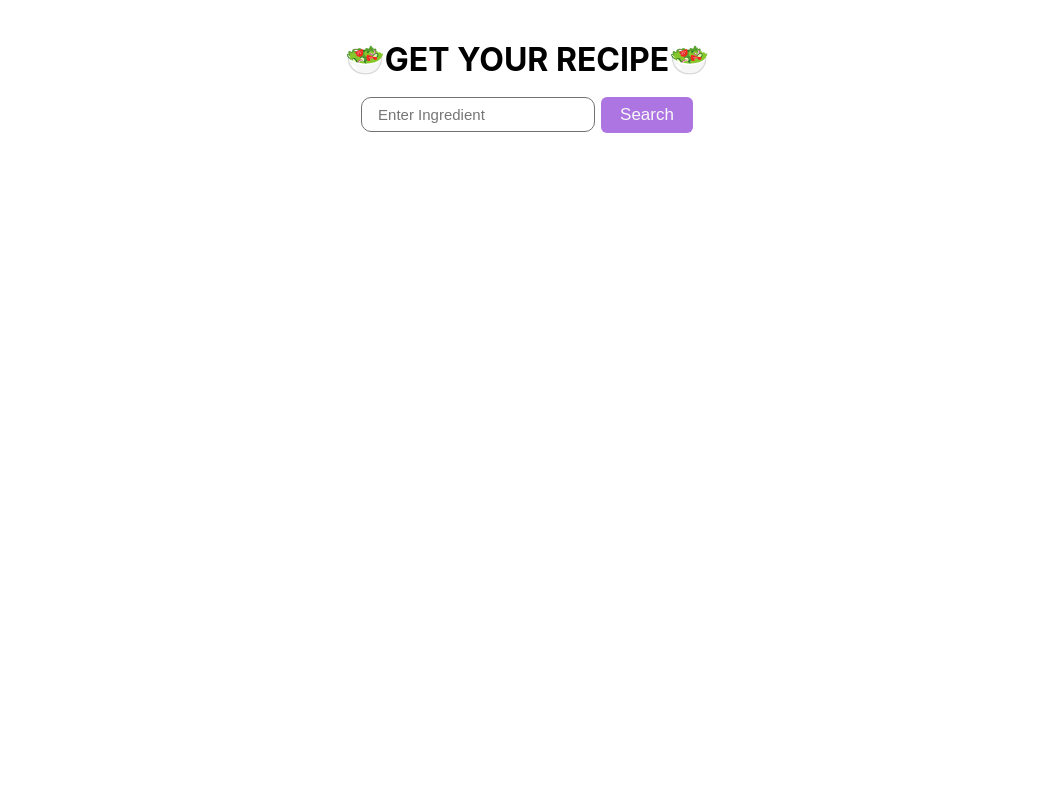
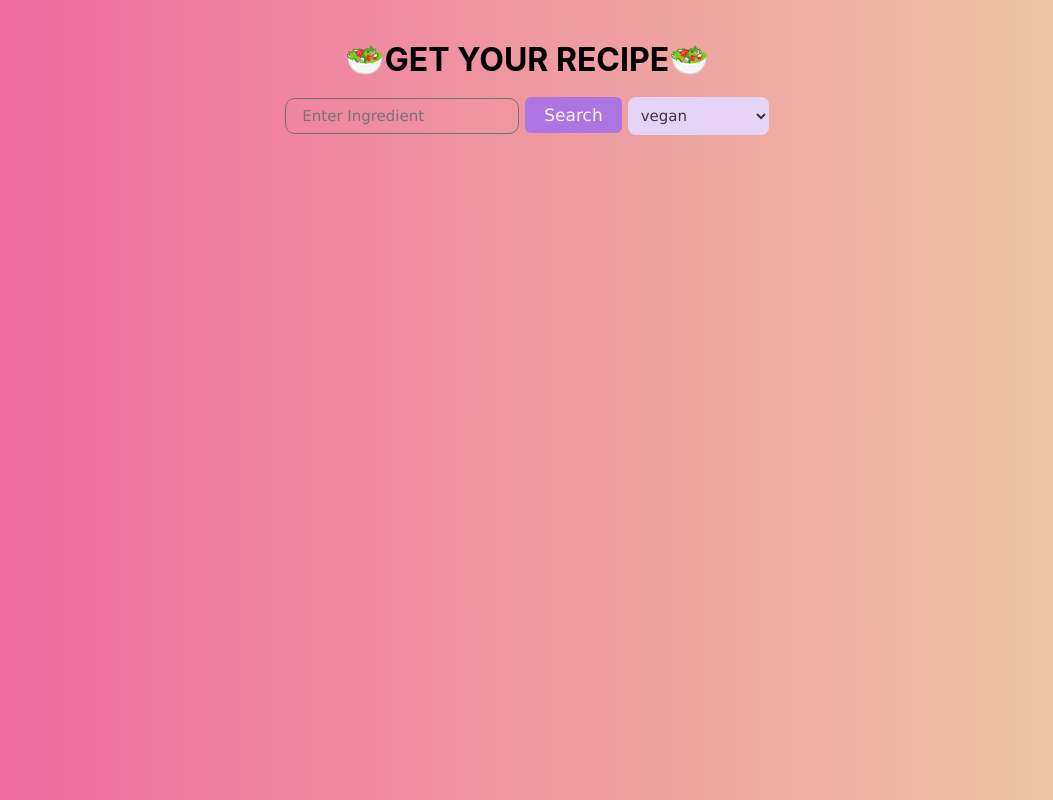
Before and after one commit to kratika19/Get-Your-Recipe, a React (Create React App) app: page / in a window 1280 px wide. Shown: the whole page, without its empty margins (113-1166 px from the left). Built offline with nearby package versions, Linux system fonts and the light colour scheme.

Commit message:
basic functionality and styling

```diff
--- a/src/App.css
+++ b/src/App.css
@@ -1,3 +1,4 @@
+
 .App{
     display: flex;
     flex-direction: column;
@@ -20,6 +21,7 @@
     background: none;
     border: 1px solid rgb(117, 113, 113);
     outline: none;
+    font-family: 'Lucida Sans', 'Lucida Sans Regular', 'Lucida Grande', 'Lucida Sans Unicode', Geneva, Verdana, sans-serif;
     /* color: #313131; */
 }
 
@@ -32,6 +34,7 @@
     border: 2px rgb(173, 117, 226);
     border-radius: 6px;
     color: rgb(248, 248, 248);
+    font-family: 'Lucida Sans', 'Lucida Sans Regular', 'Lucida Grande', 'Lucida Sans Unicode', Geneva, Verdana, sans-serif;
 }
 
 .app-submit:hover{
@@ -39,3 +42,32 @@
     color: rgb(238, 236, 230);
 
 }
+
+.app-recipe{
+    display: grid;
+    margin-top: 30px;
+    grid-template-columns: 230px 230px;
+    align-items: baseline;
+}
+
+.app-dropdown{
+    position: relative;
+    display: inline-block;
+    padding: 9px 9px;
+    margin-left: 6px;
+    border-radius: 8px;
+    color: rgb(56, 56, 56);
+    background-color: rgb(229, 212, 245);
+    font-size: 15px;
+    border: none;
+    outline: none;
+    cursor: pointer;
+    font-family: 'Lucida Sans', 'Lucida Sans Regular', 'Lucida Grande', 'Lucida Sans Unicode', Geneva, Verdana, sans-serif;
+}
+
+
+option{
+    background-color: rgb(229, 212, 245);
+    color: black;
+    cursor: pointer;
+}
--- a/src/App.js
+++ b/src/App.js
@@ -8,14 +8,16 @@ function App() {
 
   const [query, setquery] = useState("");
   const [recipes, setrecipes] = useState([]);
+  const [healthLabel, sethealthLabel] = useState("vegan")
   const appId = "7bc88129";
   const apiKey = "e1fdaad97887812a20874ed8bb1e0297";
-  const url = `https://api.edamam.com/search?q=${query}&app_id=${appId}&app_key=${apiKey}&health=alcohol-free`;
+  const url = `https://api.edamam.com/search?q=${query}&app_id=${appId}&app_key=${apiKey}&health=${healthLabel}`;
 
   const getRecipe = async () => {
     var result = await Axios.get(url);
     setrecipes(result.data.hits);
     console.log(result.data);
+    setquery("");
   }
 
   const submit = (e) => {
@@ -35,10 +37,26 @@ function App() {
           className="app-submit"
           type="submit"
           value="Search" />
+
+        <select className="app-dropdown" name="" id="">
+          <option value="vegan" onClick={() => sethealthLabel("vegan")}>vegan</option>
+          <option value="vegetarian" onClick={() => sethealthLabel("vegetarian")}>vegetarian</option>
+          <option value="paleo" onClick={() => sethealthLabel("paleo")}>paleo</option>
+          <option value="dairy-free" onClick={() => sethealthLabel("dairy-free")}>dairy-free</option>
+          <option value="gluten-free" onClick={() => sethealthLabel("gluten-free")}>gluten-free</option>
+          <option value="wheat-free" onClick={() => sethealthLabel("wheat-free")}>wheat-free</option>
+          <option value="low-sugar" onClick={() => sethealthLabel("low-sugar")}>low-sugar</option>
+          <option value="egg-free" onClick={() => sethealthLabel("egg-free")}>egg-free</option>
+          <option value="peanut-free" onClick={() => sethealthLabel("peanut-free")}>peanut-free</option>
+          <option value="try-nut-free" onClick={() => sethealthLabel("try-nut-free")}>try-nut-free</option>
+          <option value="soy-free" onClick={() => sethealthLabel("soy-free")}>soy-free</option>
+          <option value="fish-free" onClick={() => sethealthLabel("fish-free")}>fish-free</option>
+          <option value="shell-fish-free" onClick={() => sethealthLabel("shell-fish-free")}>shell-fish-free</option>
+        </select>
       </form>
-      <div>
+      <div className="app-recipe">
         {recipes.map(recipe => {
-          return <RecipeTile recipe = {recipe}/>;
+          return <RecipeTile recipe={recipe} />;
         })}
       </div>
     </div>
--- a/src/RecipeTile.js
+++ b/src/RecipeTile.js
@@ -2,10 +2,12 @@ import React from 'react'
 import "./recipeTile.css"
 
 export default function RecipeTile({ recipe }) {
+
     return (
         recipe["recipe"]["image"].match(/\.(jpeg|jpg|gif|png)$/) != null && (
             <div className="recipe-tile">
-                <img className="recipe-img" src={recipe["recipe"]["image"]} />
+                <a href={recipe["recipe"]["url"]} target="_blank">
+                <img className="recipe-img" src={recipe["recipe"]["image"]} /></a>
                 <p className="recipe-name">{recipe["recipe"]["label"]}</p>
             </div>
         )
--- a/src/index.css
+++ b/src/index.css
@@ -5,6 +5,10 @@ body {
     sans-serif;
   -webkit-font-smoothing: antialiased;
   -moz-osx-font-smoothing: grayscale;
+  background: #EECDA3;  /* fallback for old browsers */
+background: -webkit-linear-gradient(to right, #EF629F, #EECDA3);  /* Chrome 10-25, Safari 5.1-6 */
+background: linear-gradient(to right, #EF629F, #EECDA3); /* W3C, IE 10+/ Edge, Firefox 16+, Chrome 26+, Opera 12+, Safari 7+ */
+
 }
 *{
   margin: 0;
```
Also changed, not shown: src/assets/bgc.jpg (added), src/assets/bgc2.jpg (added).
